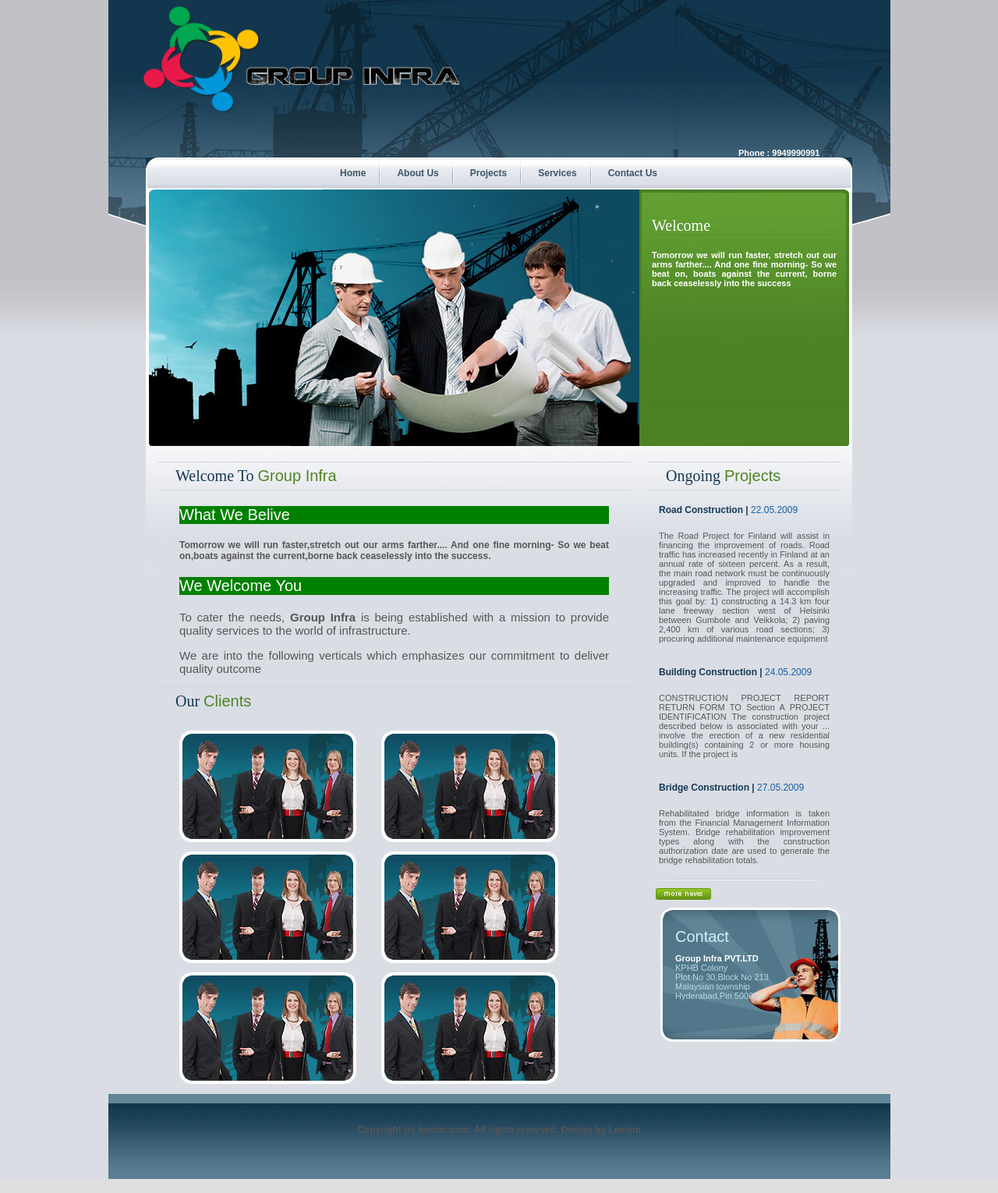
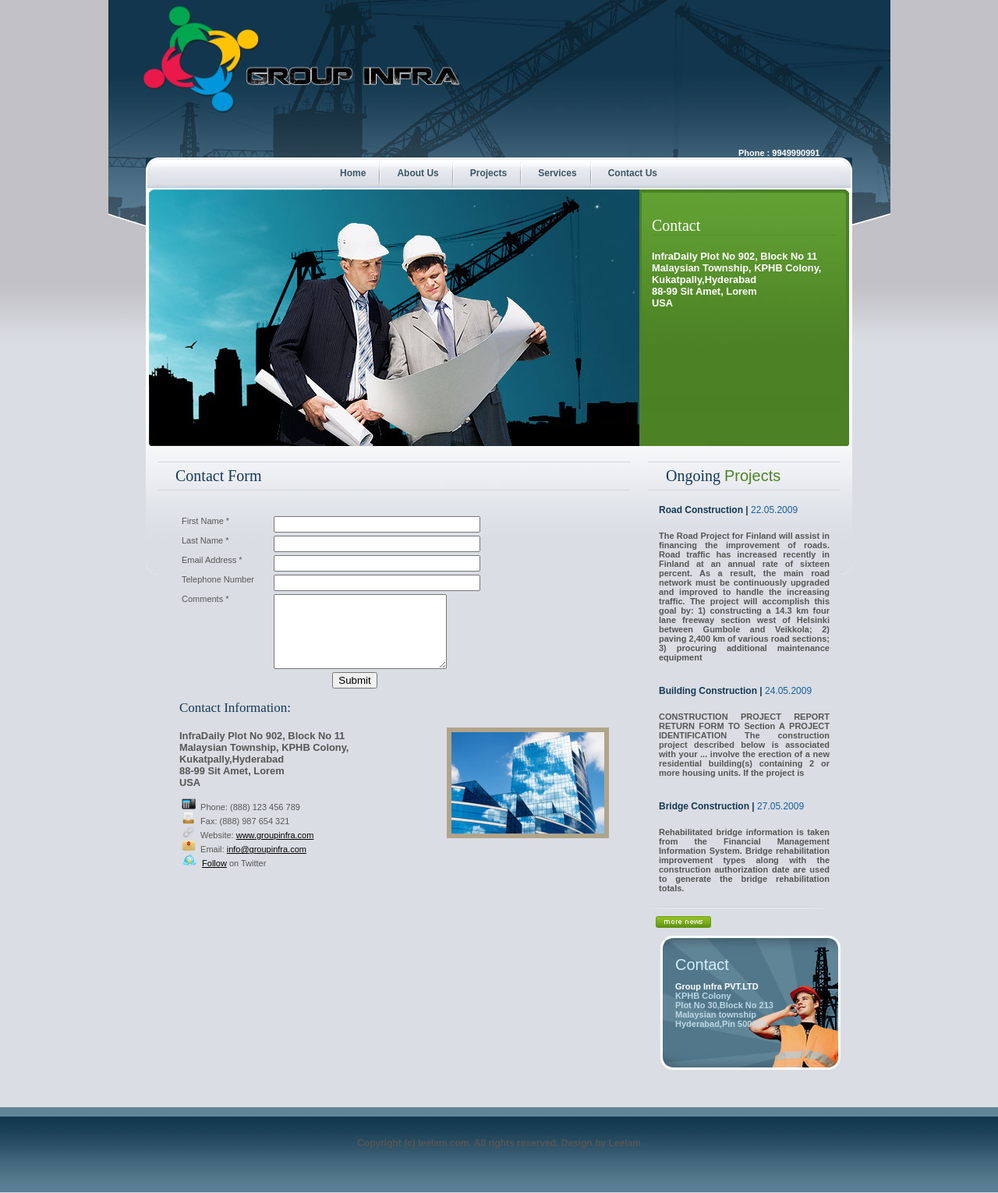
Before and after one commit to Leelam/GroupInfra, a PHP site: page /index.php/contact.php in a window 1280 px wide. Shown: the whole page at 78% size. Run offline with PHP 8.4, Linux system fonts and the light colour scheme.

Commit message:
totally converted into php
totally converted into php

```diff
--- /dev/null
+++ b/contact.php
@@ -0,0 +1,119 @@
+<?php
+include_once 'head.php';
+include_once 'header.php'
+?>
+<div class="clear"></div>
+  <div class="container">
+    <div class="container-left">
+      <div>
+        <div class="insidebanner"></div>
+      </div>
+      <div class="clear"></div>
+      <div class="workarea">
+        <div>
+          <div>
+            <h2>Contact Form</h2>
+          </div>
+          <div class="service-content">
+            <div style="margin-bottom:10px;">
+              <div> <br />
+                   <form name="contactform" method="post" action="send_form_email.php">
+<table width="450px">
+<tr>
+ <td valign="top">
+  <label for="first_name">First Name *</label>
+ </td>
+ <td valign="top">
+  <input  type="text" name="first_name" maxlength="50" size="30">
+ </td>
+</tr>
+<tr>
+ <td valign="top">
+  <label for="last_name">Last Name *</label>
+ </td>
+ <td valign="top">
+  <input  type="text" name="last_name" maxlength="50" size="30">
+ </td>
+</tr>
+<tr>
+ <td valign="top">
+  <label for="email">Email Address *</label>
+ </td>
+ <td valign="top">
+  <input  type="text" name="email" maxlength="80" size="30">
+ </td>
+</tr>
+<tr>
+ <td valign="top">
+  <label for="telephone">Telephone Number</label>
+ </td>
+ <td valign="top">
+  <input  type="text" name="telephone" maxlength="30" size="30">
+ </td>
+</tr>
+<tr>
+ <td valign="top">
+  <label for="comments">Comments *</label>
+ </td>
+ <td valign="top">
+  <textarea  name="comments" maxlength="1000" cols="25" rows="6"></textarea>
+ </td>
+</tr>
+<tr>
+ <td colspan="2" style="text-align:center">
+  <input type="submit" value="Submit"></a>
+ </td>
+</tr>
+</table>
+</form>
+              </div>
+              <div> <br />
+                <h6>Contact Information: </h6>
+                <img src="images/photo-contact.jpg" alt="" width="196" height="130" class="project-img" />
+                <p><h3>InfraDaily
+                 Plot No 902, Block No 11<br>
+                 Malaysian Township, KPHB Colony,<br>
+                 Kukatpally,Hyderabad<br />
+                  88-99 Sit Amet, Lorem<br />
+                  USA</h3></p>
+                <p> <span><img src="images/ico-phone.png" alt="" width="20" height="16" hspace="2"  /> Phone:</span> (888) 123 456 789<br />
+                  <span><img src="images/ico-fax.png" alt="" width="20" height="16" hspace="2"  /> Fax:</span> (888) 987 654 321<br />
+                  <span><img src="images/ico-website.png" alt="" width="20" height="16" hspace="2"  /> Website:</span> <a href="index.php">www.groupinfra.com</a><br />
+                  <span><img src="images/ico-email.png" alt="" width="20" height="16" hspace="2"  /> Email:</span> <a href="index.php">info@groupinfra.com</a><br />
+                  <span><img src="images/ico-twitter.png" alt="" width="20" height="16" hspace="3"  /> <a href="index.php">Follow</a> on Twitter</span><br />
+                </p>
+              </div>
+            </div>
+          </div>
+        </div>
+        <div class="clear"></div>
+        <div> </div>
+      </div>
+    </div>
+    <div class="container-right">
+      <div>
+        <div class="welcomezone">
+          <div class="welcomebottom">
+            <div class="welcomeworkarea">
+              <h1>Contact</h1>
+              <div> <strong>
+<p><h3>InfraDaily
+                 Plot No 902, Block No 11<br>
+                 Malaysian Township, KPHB Colony,<br>
+                 Kukatpally,Hyderabad<br />
+                  88-99 Sit Amet, Lorem<br />
+                  USA</h3></p>
+<strong>
+              </div>
+            </div>
+          </div>
+        </div>
+      </div>
+      <div class="clear"></div>
+
+<?php
+include_once 'sidebar.php';
+?>
+<?php
+include_once 'footer.php';
+?>
--- a/header.php
+++ b/header.php
@@ -16,7 +16,7 @@
             <li><a href="aboutus.php">About Us</a></li>
             <li><a href="projects.php">Projects</a></li>
             <li><a href="services.php">Services</a></li>
-            <li style="background:none;"><a href="contact.html">Contact Us</a></li>
+            <li style="background:none;"><a href="contact.php">Contact Us</a></li>
           </ul>
         </div>
       </div>
```
Also changed, not shown: services.php (added, +106 -0 lines).
